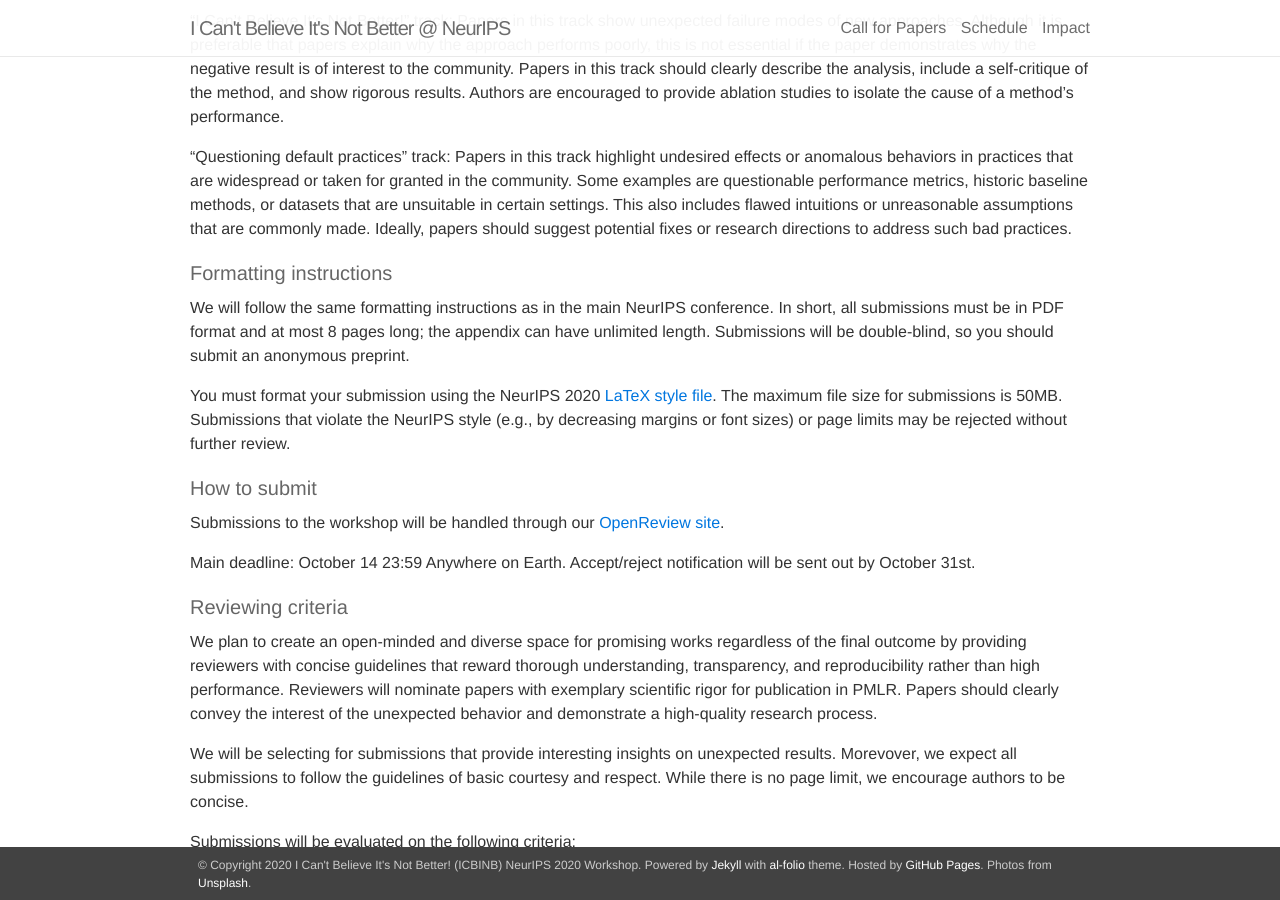
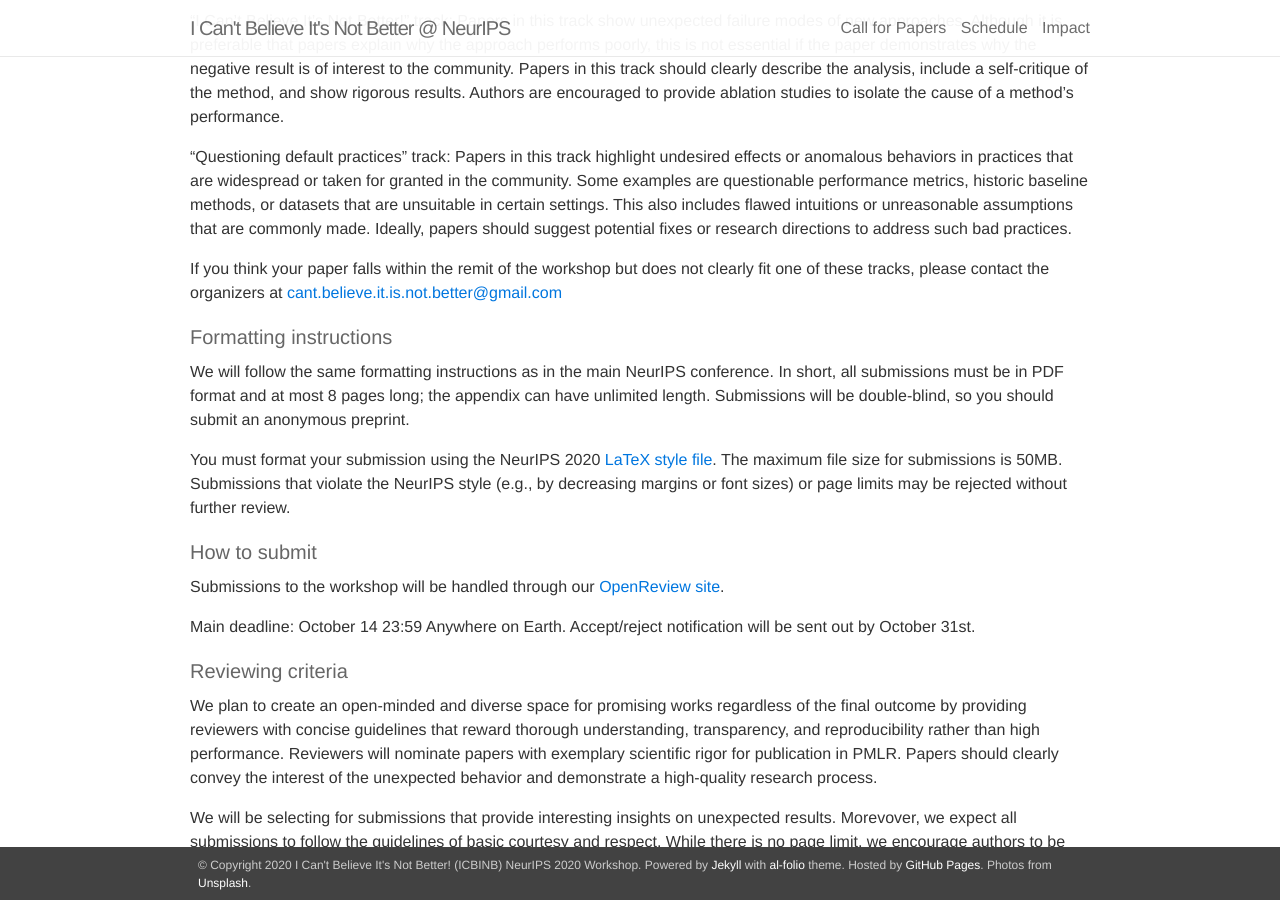
Before and after one commit to ml-retrospectives/icml2020, a Jekyll site: the page built from _pages/01_call.md, in a window 1280 px wide and 900 px high, scrolled down 655 px. Built offline with Jekyll 4.4.1, drawn with Linux system fonts in a browser that asks for light colours; nearby versions of some CDN libraries.

Commit message:
add small

```diff
--- a/_pages/01_call.md
+++ b/_pages/01_call.md
@@ -16,6 +16,8 @@ Two tracks will be considered:
 **“I Can’t Believe It’s Not Better!” track**: Papers in this track show unexpected failure modes of new approaches. Although it is preferable that papers explain why the approach performs poorly, this is not essential if the paper demonstrates why the negative result is of interest to the community. Papers in this track should clearly describe the analysis, include a self-critique of the method, and show rigorous results. Authors are encouraged to provide ablation studies to isolate the cause of a method’s performance.
 
 **“Questioning default practices” track**: Papers in this track highlight undesired effects or anomalous behaviors in practices that are widespread or taken for granted in the community. Some examples are questionable performance metrics, historic baseline methods, or datasets that are unsuitable in certain settings. This also includes flawed intuitions or unreasonable assumptions that are commonly made. Ideally, papers should suggest potential fixes or research directions to address such bad practices.
+
+If you think your paper falls within the remit of the workshop but does not clearly fit one of these tracks, please contact the organizers at <cant.believe.it.is.not.better@gmail.com>
 
 #### Formatting instructions
 
```
